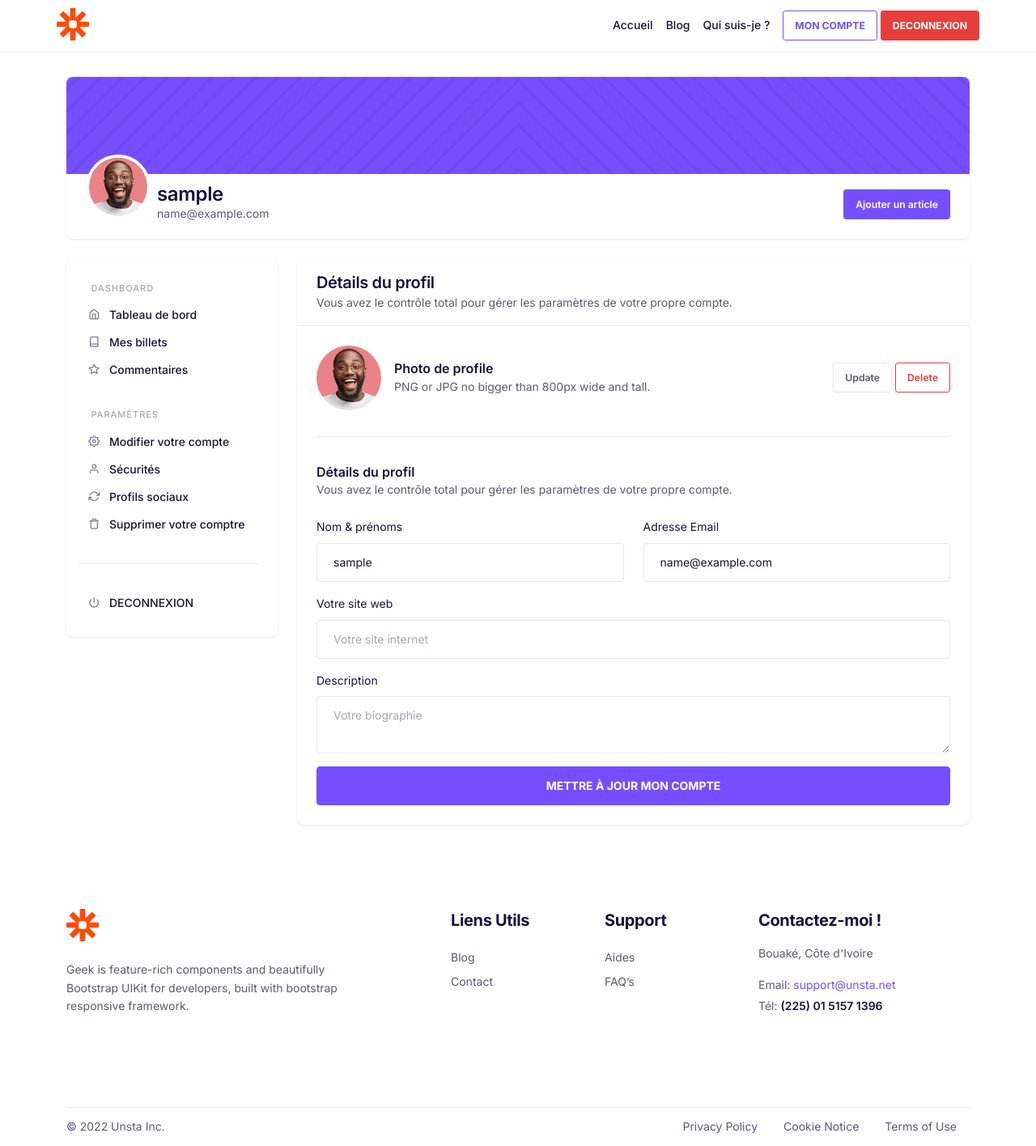
After one commit to flavien-hugs/flask-blog, a Flask app: page /account/account/me/update/account/ in a window 1280 px wide. The commit adds this page. Shown: the whole page at 81% size. Run offline with Flask 2, Linux system fonts and the light colour scheme; the visitor is signed in with stand-in values (Sample User, id 1); data comes from the database, SQL or seed files in the repository; some libraries are stand-ins or nearby versions; some web fonts are replaced.

Commit message:
edit update account template and views

```diff
--- a/core/auth.py
+++ b/core/auth.py
@@ -6,7 +6,7 @@ from flask import Blueprint, render_template, redirect, request, flash, url_for
 
 from core.models import User
 from core import db, bcrypt, login_manager
-from core.forms import RegistrationForm, LoginForm
+from core.forms import RegistrationForm, LoginForm, UpdateAccountForm
 from flask_login import login_user, logout_user, login_required, current_user
 
 
@@ -88,6 +88,39 @@ def loginPage():
     )
 
 
+@auth.route('/account/me/update/account/', methods=['GET', 'POST'], strict_slashes=False)
+@auth.route('/account/dashboard/update/account/', methods=['GET', 'POST'], strict_slashes=False)
+@login_required
+def updateAccountPage():
+    form = UpdateAccountForm()
+    if form.validate_on_submit():
+        try:
+            current_user.email = form.email.data
+            current_user.username = form.username.data
+            db.session.commit()
+            flash("Votre compte a été mise à jour avec succès.", "success")
+            return redirect(url_for('auth.updateAccountPage'))
+        except Exception as e:
+            return f"Une erreur s'est produite: {e}"
+    elif request.method == 'GET':
+        form.email.data = current_user.email
+        form.username.data = current_user.username
+
+    user_picture = url_for(
+        "static", filename=f"img/user/{current_user.image_file}"
+    )
+
+    page_title = "Modifier mon compte"
+
+    return render_template(
+        'pages/auth/settings.html',
+        form=form,
+        current_user=current_user,
+        user_picture=user_picture,
+        page_title=page_title,
+    )
+
+
 @auth.route('/logout/', strict_slashes=False)
 @auth.route('/deconnexion/', strict_slashes=False)
 @login_required
--- a/core/forms.py
+++ b/core/forms.py
@@ -3,10 +3,15 @@
 from flask_login import current_user
 
 from flask_wtf import FlaskForm
-from wtforms import StringField, PasswordField, SubmitField, BooleanField
 from wtforms.validators import(
-    DataRequired, InputRequired, Email, Length, EqualTo, ValidationError
+    DataRequired, InputRequired, Email, Length,
+    EqualTo, ValidationError
 )
+from wtforms import(
+    StringField, TextAreaField, PasswordField,
+    SubmitField, BooleanField
+)
+
 from core.models import User
 
 
@@ -81,7 +86,9 @@ class LoginForm(FlaskForm):
         'Mot de passe',
         validators=[DataRequired()]
     )
-    remember = BooleanField('Se souvenir de moi')
+    remember = BooleanField(
+        'Se souvenir de moi',
+    )
     submit = SubmitField('Se connecter')
 
 
@@ -100,6 +107,8 @@ class UpdateAccountForm(FlaskForm):
             Email(message='Entrer une adresse email valide.')
         ]
     )
+    biography = TextAreaField('Description')
+    website = StringField("Votre site web")
     submit = SubmitField("Mettre à jour mon compte")
 
     def validate_username(self, username):
--- a/core/templates/pages/auth/dashboard.html
+++ b/core/templates/pages/auth/dashboard.html
@@ -28,6 +28,12 @@
 
             <div class="row mt-0 mt-md-4">
                 {% include 'paths/auth/_sidebar.html' %}
+
+                <div class="col-lg-9 col-md-8 col-12">
+                    {% block dashboard_content %}
+
+                    {% endblock dashboard_content %}
+                </div>
             </div>
         </div>
     </main>
--- /dev/null
+++ b/core/templates/pages/auth/settings.html
@@ -0,0 +1,109 @@
+{% extends "pages/auth/dashboard.html" %}
+
+{% block dashboard_content %}
+	<div class="card">
+		<div class="card-header">
+			<h3 class="mb-0">Détails du profil</h3>
+			<p class="mb-0">
+				Vous avez le contrôle total pour gérer les paramètres de votre propre compte.
+			</p>
+		</div>
+
+		<div class="card-body">
+			<div class="d-lg-flex align-items-center justify-content-between">
+				<div class="d-flex align-items-center mb-4 mb-lg-0">
+					<img src="{{ user_picture }}" id="img-uploaded" class="avatar-xl rounded-circle" alt="" />
+					<div class="ms-3">
+						<h4 class="mb-0">Photo de profile</h4>
+						<p class="mb-0">
+							PNG or JPG no bigger than 800px wide and tall.
+						</p>
+					</div>
+				</div>
+				<div>
+					<a href="#" class="btn btn-outline-white btn-sm">Update</a>
+					<a href="#" class="btn btn-outline-danger btn-sm">Delete</a>
+				</div>
+			</div>
+
+			<hr class="my-5"/>
+
+			<div>
+				<h4 class="mb-0">Détails du profil</h4>
+				<p class="mb-4">
+					Vous avez le contrôle total pour gérer les paramètres de votre propre compte.
+				</p>
+
+				<form method="POST" action="." class="row">
+					{{ form.csrf_token }}
+
+					{{ form.hidden_tag() }}
+
+					<div class="mb-3 col-12 col-md-6">
+						{{ form.username.label(class="form-label") }}
+
+						{% if form.username.errors %}
+							{{ form.username(class="form-control shadow-none is-invalid") }}
+							<div class="invalid-feedback">
+								{% for error in form.username.errors %}
+								<span>{{ error }}</span>
+								{% endfor %}
+							</div>
+						{% else %}
+							{{ form.username(class="form-control shadow-none", placeholder="Votre nom & prénoms") }}
+						{% endif %}
+					</div>
+
+					<div class="mb-3 col-12 col-md-6">
+						{{ form.email.label(class="form-label") }}
+
+						{% if form.email.errors %}
+							{{ form.email(class="form-control shadow-none is-invalid") }}
+							<div class="invalid-feedback">
+								{% for error in form.email.errors %}
+								<span>{{ error }}</span>
+								{% endfor %}
+							</div>
+						{% else %}
+							{{ form.email(class="form-control shadow-none", placeholder="Votre adresse e-mail") }}
+						{% endif %}
+					</div>
+
+					<div class="mb-3 col-12 col-md-12">
+						{{ form.website.label(class="form-label") }}
+
+						{% if form.website.errors %}
+							{{ form.website(class="form-control shadow-none is-invalid") }}
+							<div class="invalid-feedback">
+								{% for error in form.website.errors %}
+								<span>{{ error }}</span>
+								{% endfor %}
+							</div>
+						{% else %}
+							{{ form.website(class="form-control shadow-none", placeholder="Votre site internet") }}
+						{% endif %}
+					</div>
+
+					<div class="mb-3 col-12 col-md-12">
+						{{ form.biography.label(class="form-label") }}
+
+						{% if form.biography.errors %}
+							{{ form.biography(class="form-control shadow-none is-invalid") }}
+							<div class="invalid-feedback">
+								{% for error in form.biography.errors %}
+								<span>{{ error }}</span>
+								{% endfor %}
+							</div>
+						{% else %}
+							{{ form.biography(class="form-control shadow-none", placeholder="Votre biographie") }}
+						{% endif %}
+					</div>
+
+					<div class="d-grid">
+						{{ form.submit(class="btn btn-primary fw-bold text-uppercase shadow-none") }}
+					</div>
+				</form>
+			</div>
+		</div>
+	</div>
+{% endblock dashboard_content %}
--- a/core/templates/paths/auth/_sidebar.html
+++ b/core/templates/paths/auth/_sidebar.html
@@ -10,7 +10,7 @@
             <div class="navbar-nav flex-column">
                 <span class="navbar-header">Dashboard</span>
                 <ul class="list-unstyled ms-n2 mb-4">
-                    <li class="nav-item active">
+                    <li class="nav-item">
                         <a class="nav-link" href="{{ url_for('main.homePage') }}">
                             <i class="fe fe-home nav-icon"></i>
                             Tableau de bord
@@ -63,6 +63,8 @@
                         </a>
                     </li>
 
+                    <hr class="my-5"/>
+
                     <li class="nav-item">
                         <a class="nav-link text-uppercase" href="{{ url_for('auth.logoutPage') }}">
                             <i class="fe fe-power nav-icon"></i>
```
